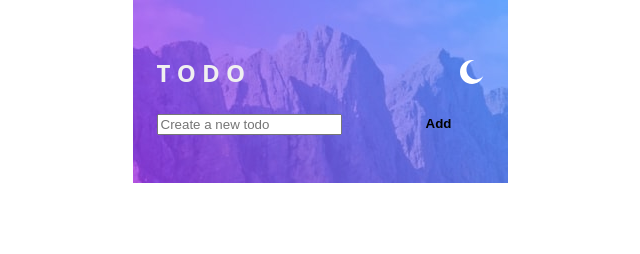
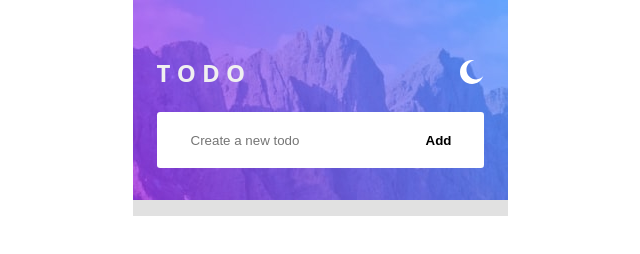
Before and after one commit to juaazn/todo-app-main, a website built with Vite: page index.html in a window 1280 px wide. Shown: the whole page, without its empty margins (320-960 px from the left). Built offline with nearby package versions, Linux system fonts and the light colour scheme.

Commit message:
parche nombre add todo

```diff
--- a/main.css
+++ b/main.css
@@ -49,7 +49,7 @@
 	position: relative;
 }
 
-.add-todo {
+.add_todo {
 	display: block;
 	width: 100%;
 	height: 3.5rem;
```
